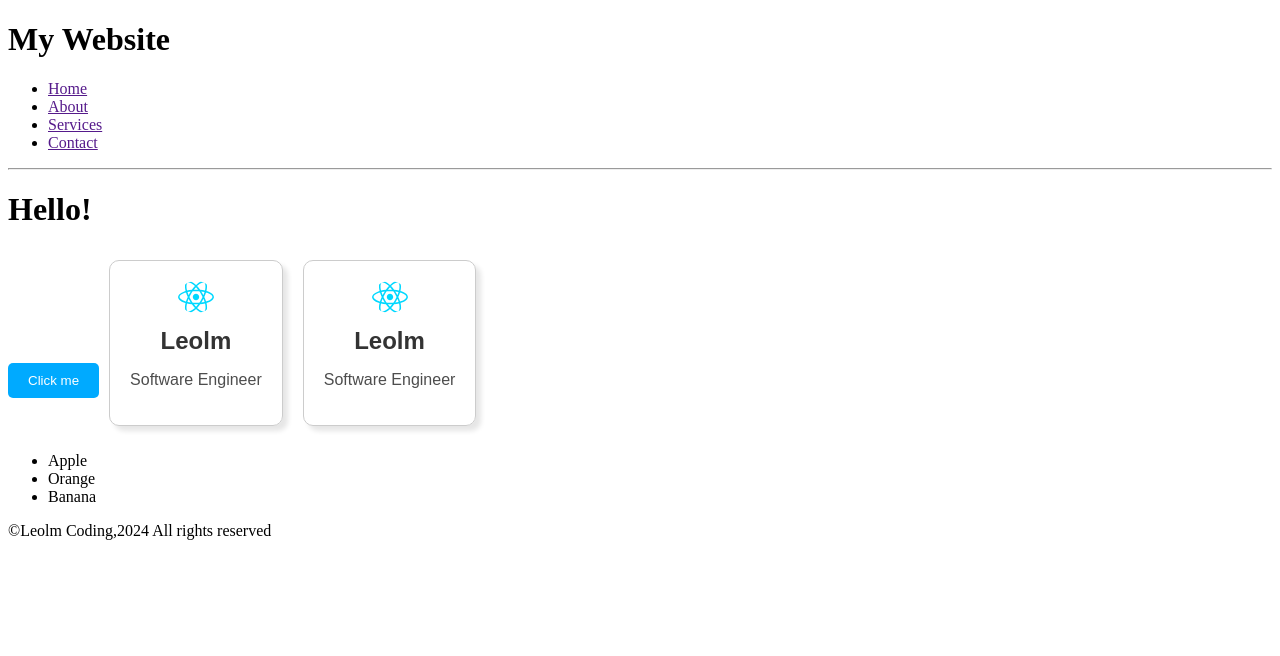
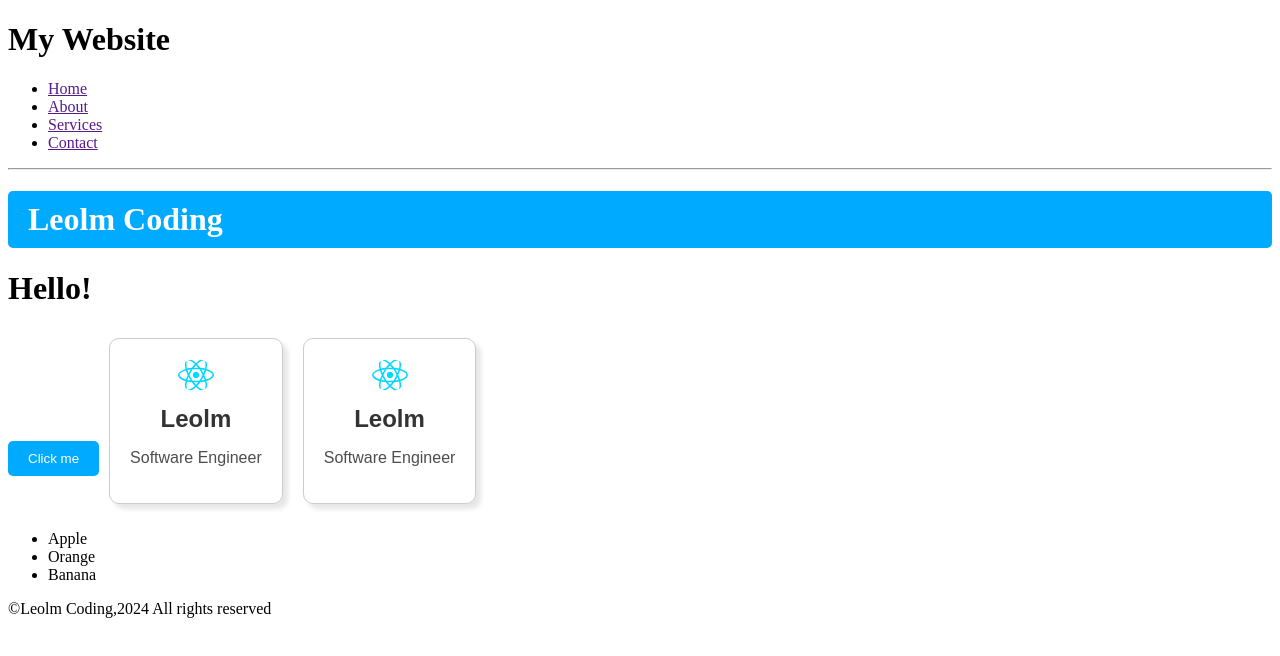
Before and after one commit to leolm83/react-bro-code, a React (Vite) app: page / in a window 1280 px wide. Shown: the top 656 px of the page. Built offline with nearby package versions, Linux system fonts and the light colour scheme.

Commit message:
internal css

```diff
--- a/src/App.jsx
+++ b/src/App.jsx
@@ -3,10 +3,12 @@ import Card from "./componets/card/Card";
 import Food from "./componets/food/Food";
 import Footer from "./componets/footer/Footer";
 import Header from "./componets/header/Header";
+import MainTitle from "./componets/main_title/MainTitle";
 function App() {
   return (
     <>
     <Header/>
+    <MainTitle></MainTitle>
     <h1>Hello!</h1>
     <Button></Button>
     <Card></Card>
--- /dev/null
+++ b/src/componets/main_title/MainTitle.jsx
@@ -0,0 +1,15 @@
+function MainTitle(){
+  const styles = {
+    backgroundColor: "hsl(200,100%,50%)",
+    color: "white",
+    padding: "10px 20px",
+    borderRadius: "5px",
+    border: "none",
+    cursor: "pointer"
+  }
+
+  return (
+    <h1 style={styles}>Leolm Coding</h1>
+  );
+}
+export default MainTitle;
```
